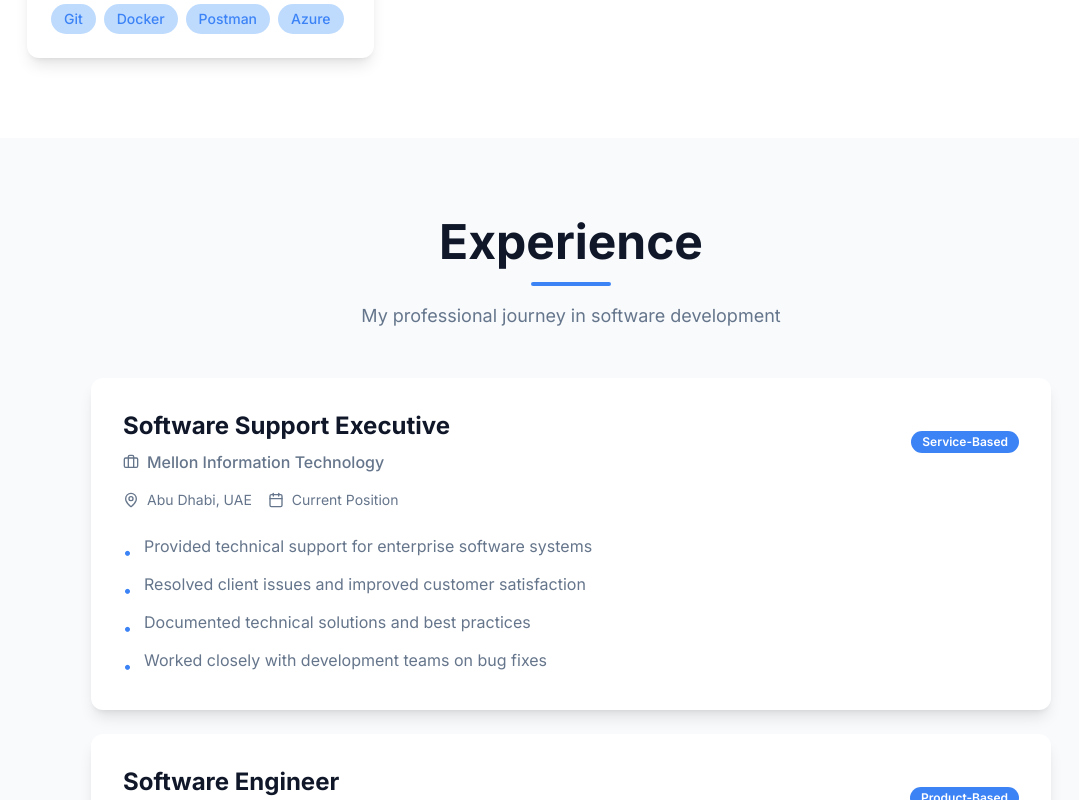
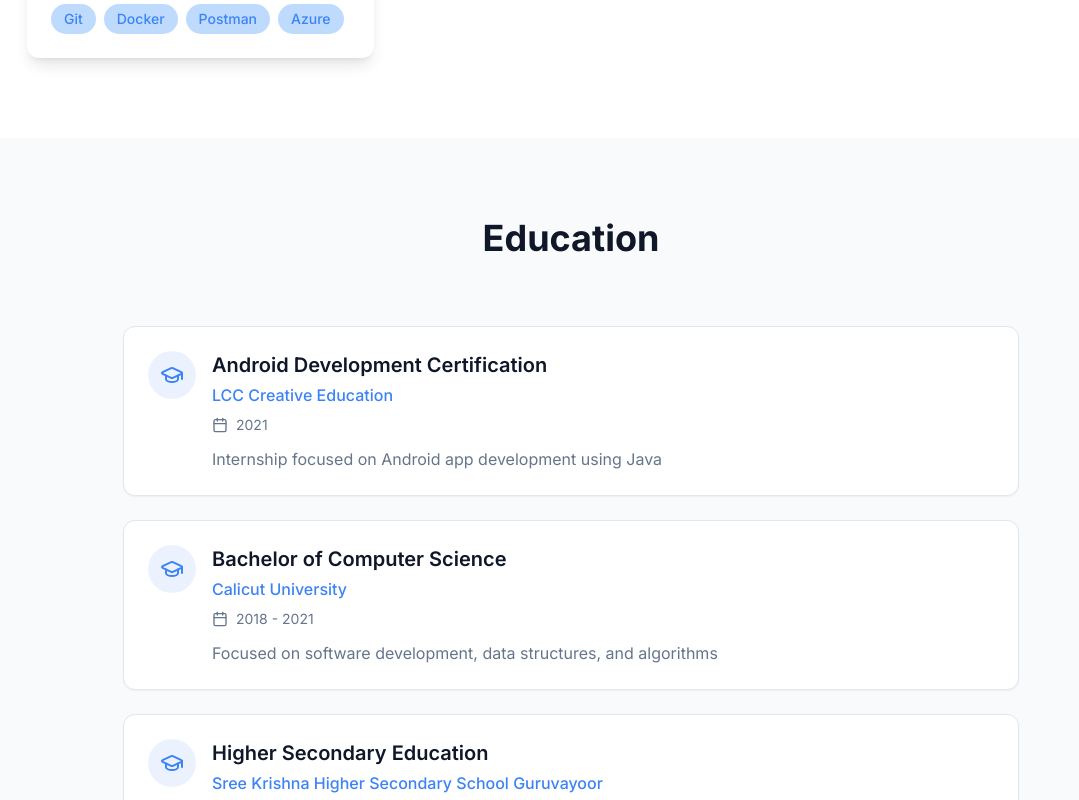
Before and after one commit to vishnu690/vishnubk-folio, a React (Vite) app: page / in a window 1280 px wide. Shown: the part 2040-2840 px from the top of the page, without its empty margins (69-1148 px from the left). Built offline with nearby package versions, Linux system fonts and the light colour scheme; the HTML template or start-up script is replaced by a standard one.

Commit message:
Update Index.tsx

```diff
--- a/src/pages/Index.tsx
+++ b/src/pages/Index.tsx
@@ -6,6 +6,7 @@ import { Experience } from "@/components/Experience";
 import { Projects } from "@/components/Projects";
 import { Contact } from "@/components/Contact";
 import { Footer } from "@/components/Footer";
+import Education from "@/components/education";
 
 const Index = () => {
   return (
@@ -14,6 +15,7 @@ const Index = () => {
       <Hero />
       <About />
       <Skills />
+      <Education />
       <Experience />
       <Projects />
       <Contact />
```
